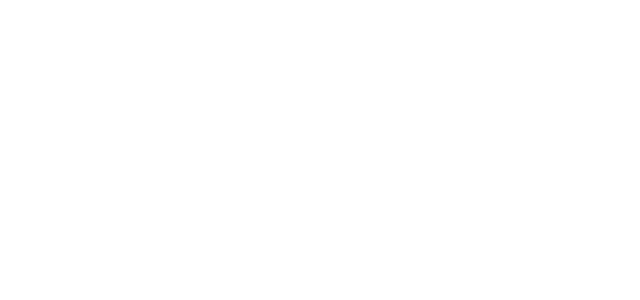
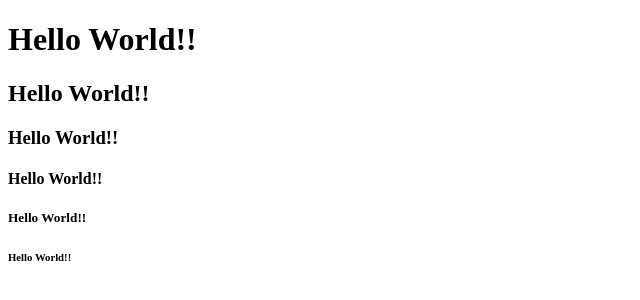
Before and after one commit to marineugedourado1/exemplo-git-l, a plain HTML site: page index.html in a window 1280 px wide. Shown: the whole page, without its empty margins (0-640 px from the left). Drawn offline with Linux system fonts and the light colour scheme.

Commit message:
h1 até h6

```diff
--- a/index.html
+++ b/index.html
@@ -4,10 +4,17 @@
 
 <html lang="pt-br">
 	<head>
-	<meta charset="UTF-8">
-	<meta name="viewport" content="witdh-device-width, initial-scale=1.0">
+		<meta charset="UTF-8">
+		<meta name="viewport" content="witdh-device-width, initial-scale=1.0">
 			<title> Primeiro HTML Fiap❤ </title>
 	</head>
 
-
+	<body>
+		<h1> Hello World!! </h1>
+		<h2> Hello World!! </h2>
+		<h3> Hello World!! </h3>
+		<h4> Hello World!! </h4>
+		<h5> Hello World!! </h5>
+		<h6> Hello World!! </h6>
+	</body>
 </html>
```
